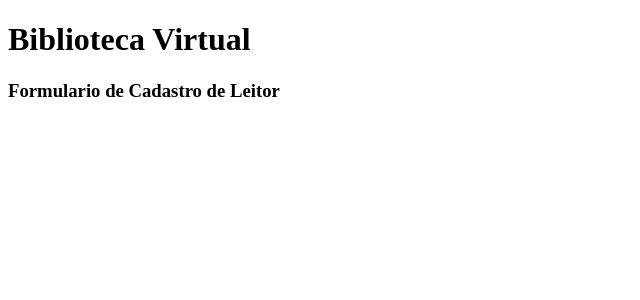
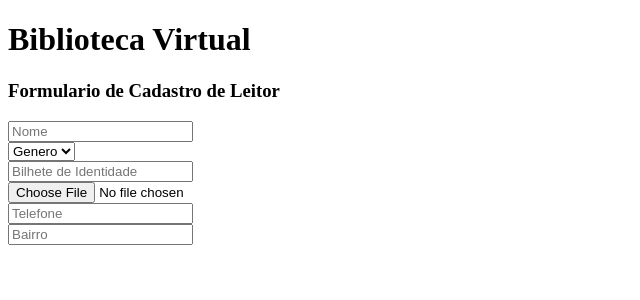
Before and after one commit to nicolau-np/biblioteca_virtualFRONT, a React (Create React App) app: page / in a window 1280 px wide. Shown: the top 300 px of the page, without its empty margins (0-640 px from the left). Built offline with nearby package versions, Linux system fonts and the light colour scheme.

Commit message:
terminado a criacao de formulario

```diff
--- a/src/forms/leitors.js
+++ b/src/forms/leitors.js
@@ -7,6 +7,7 @@ const LeitorForm = () => {
     const [genero, setGenero] = useState("")
     const [bi, setBi] = useState("")
     const [foto, setFoto] = useState("")
+    const [estado, setEstado] = useState("on")
 
     /*dados leitor*/
     const [telefone, setTelefone] = useState("")
@@ -14,9 +15,24 @@ const LeitorForm = () => {
 
 
 
+
     return (
         <div>
             <h3>Formulario de Cadastro de Leitor</h3>
+            <form>
+
+               <input type="text" name="nome" required="required" placeholder="Nome" /><br/>
+               <select name="genero" required>
+                    <option value="">Genero</option>
+                   <option value="M">M</option>
+                   <option value="F">F</option>
+               </select><br/>
+                <input type="text" name="bi" placeholder="Bilhete de Identidade"/><br/>
+                <input type="file" name="foto"/><br/>
+
+                <input type="number" name="telefone" required="required" placeholder="Telefone" /><br/>
+                <input type="text" name="bairro" required="required" placeholder="Bairro" /><br/>
+            </form>
         </div>
     )
 }
```
